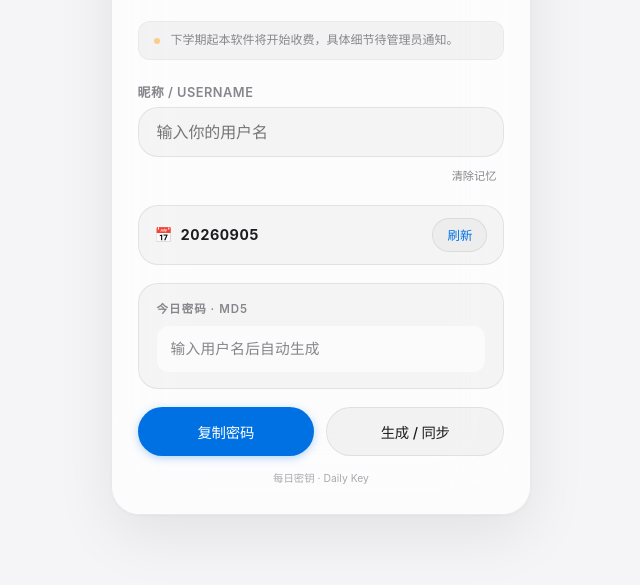
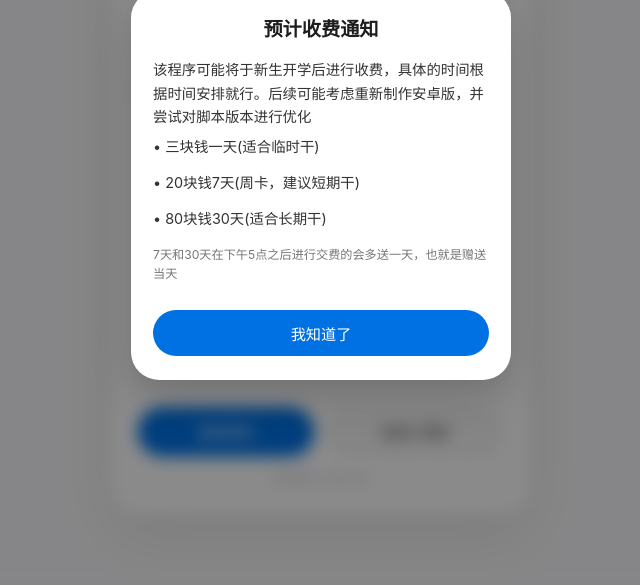
Before and after one commit to yuan2008/buermima, a plain HTML site: page index.html in a window 1280 px wide. Shown: the part 215-800 px from the top of the page, without its empty margins (319-959 px from the left). Drawn offline with nearby package versions, Linux system fonts and the light colour scheme.

Commit message:
对对对

```diff
--- a/index.html
+++ b/index.html
@@ -24,9 +24,7 @@
             --radius-lg: 28px;
             --input-bg: rgba(0,0,0,0.03);
         }
-
         * { margin: 0; padding: 0; box-sizing: border-box; -webkit-tap-highlight-color: transparent; }
-
         body {
             background: var(--bg);
             min-height: 100vh;
@@ -39,9 +37,7 @@
             -moz-osx-font-smoothing: grayscale;
             color: var(--text);
         }
-
         .container { width: 100%; max-width: 420px; }
-
         /* ---- Frosted Glass Card ---- */
         .card {
             background: var(--card-bg);
@@ -54,7 +50,6 @@
             opacity: 0;
             transform: translateY(24px);
         }
-
         /* ---- Header ---- */
         .header { text-align: center; margin-bottom: 24px; }
         .icon {
@@ -74,7 +69,6 @@
             margin-top: 4px;
             font-weight: 400;
         }
-
         /* ---- Pricing Notice Banner ---- */
         .pricing-banner {
             background: rgba(0,0,0,0.04);
@@ -100,7 +94,6 @@
             0%, 100% { opacity: 1; transform: scale(1); }
             50% { opacity: 0.45; transform: scale(0.75); }
         }
-
         /* ---- Input ---- */
         .input-group { margin-bottom: 18px; }
         .input-label {
@@ -135,7 +128,6 @@
             transition: all 0.2s;
         }
         .clear-btn:hover { color: #ff3b30; }
-
         /* ---- Date Badge ---- */
         .date-badge {
             background: var(--input-bg);
@@ -163,7 +155,6 @@
         }
         .refresh-date-btn:hover { background: rgba(0,113,227,0.06); }
         .refresh-date-btn:active { transform: scale(0.96); }
-
         /* ---- Password Display ---- */
         .password-area {
             background: var(--input-bg);
@@ -186,7 +177,6 @@
             min-height: 44px; display: flex; align-items: center;
         }
         .password-value.empty { color: var(--text-secondary); }
-
         /* ---- Buttons ---- */
         .button-group { display: flex; gap: 12px; margin-bottom: 14px; }
         .btn {
@@ -208,13 +198,11 @@
         }
         .btn-outline:hover { background: rgba(0,0,0,0.06); }
         .btn-outline:active { transform: scale(0.97); }
-
         /* ---- Footer ---- */
         footer {
             text-align: center; font-size: 0.65rem; color: var(--text-secondary);
             opacity: 0.7;
         }
-
         /* ---- Toast ---- */
         .toast-msg {
             position: fixed; bottom: 40px; left: 50%;
@@ -231,7 +219,74 @@
             opacity: 1;
             transform: translateX(-50%) translateY(0);
         }
-
+        /* ==========新增收费弹窗样式========== */
+        .modal-overlay{
+            position: fixed;
+            inset:0;
+            background:rgba(0,0,0,0.45);
+            backdrop-filter:blur(8px);
+            -webkit-backdrop-filter:blur(8px);
+            z-index:9999;
+            display:flex;
+            align-items:center;
+            justify-content:center;
+            padding:20px;
+            opacity:0;
+            pointer-events:none;
+        }
+        .modal-overlay.active{
+            opacity:1;
+            pointer-events:auto;
+        }
+        .modal-box{
+            width:100%;
+            max-width:380px;
+            background:#ffffff;
+            border-radius:var(--radius-lg);
+            box-shadow:0 15px 50px rgba(0,0,0,0.18);
+            padding:24px 22px;
+            transform:scale(0.92) translateY(12px);
+            transition:0.28s ease;
+        }
+        .modal-overlay.active .modal-box{
+            transform:scale(1) translateY(0);
+        }
+        .modal-title{
+            font-size:1.2rem;
+            font-weight:600;
+            text-align:center;
+            margin-bottom:16px;
+        }
+        .modal-content{
+            font-size:0.9rem;
+            line-height:1.65;
+            color:#333;
+            margin-bottom:18px;
+        }
+        .price-item{
+            padding:6px 0;
+        }
+        .modal-small-tip{
+            font-size:0.76rem;
+            color:#777;
+            margin-top:10px;
+            line-height:1.55;
+        }
+        .modal-close-btn{
+            width:100%;
+            padding:12px;
+            border-radius:100px;
+            border:none;
+            background:var(--accent);
+            color:#fff;
+            font-size:0.95rem;
+            font-weight:500;
+            cursor:pointer;
+            margin-top:8px;
+        }
+        .modal-close-btn:active{
+            transform:scale(0.97);
+        }
         @media (max-width: 480px) {
             .card { padding: 1.5rem 1.2rem; border-radius: 24px; }
             .button-group { gap: 10px; }
@@ -248,13 +303,11 @@
             <h1>每日密钥</h1>
             <div class="sub">Daily Password Generator</div>
         </div>
-
         <!-- Pricing Notice -->
         <div class="pricing-banner" id="pricingBanner">
             <span class="dot"></span>
             <span>下学期起本软件将开始收费，具体细节待管理员通知。</span>
         </div>
-
         <!-- Username Input -->
         <div class="input-group">
             <div class="input-label">昵称 / Username</div>
@@ -263,7 +316,6 @@
                 <button id="clearMemoryBtn" class="clear-btn" type="button">清除记忆</button>
             </div>
         </div>
-
         <!-- Date -->
         <div class="date-badge">
             <div class="date-info">
@@ -272,25 +324,37 @@
             </div>
             <button id="refreshDateBtn" class="refresh-date-btn">刷新</button>
         </div>
-
         <!-- Password -->
         <div class="password-area">
             <div class="password-label">今日密码 · MD5</div>
             <div id="passwordDisplay" class="password-value empty">输入用户名后自动生成</div>
         </div>
-
         <!-- Actions -->
         <div class="button-group">
             <button id="copyBtn" class="btn btn-primary">复制密码</button>
             <button id="manualGenBtn" class="btn btn-outline">生成 / 同步</button>
         </div>
-
         <footer>每日密钥 · Daily Key</footer>
+    </div>
+</div>
+<!-- =========新增收费弹窗DOM========= -->
+<div class="modal-overlay" id="modalOverlay">
+    <div class="modal-box">
+        <div class="modal-title">预计收费通知</div>
+        <div class="modal-content">
+            <p>该程序可能将于新生开学后进行收费，具体的时间根据时间安排就行。后续可能考虑重新制作安卓版，并尝试对脚本版本进行优化</p>
+            <div class="price-item">• 三块钱一天(适合临时干)</div>
+            <div class="price-item">• 20块钱7天(周卡，建议短期干)</div>
+            <div class="price-item">• 80块钱30天(适合长期干)</div>
+            <div class="modal-small-tip">
+                7天和30天在下午5点之后进行交费的会多送一天，也就是赠送当天
+            </div>
+        </div>
+        <button class="modal-close-btn" id="modalCloseBtn">我知道了</button>
     </div>
 </div>
 
 <div id="toastMsg" class="toast-msg"></div>
-
 <script>
 (function() {
     const usernameInput = document.getElementById('usernameInput');
@@ -303,6 +367,21 @@
     const toastEl = document.getElementById('toastMsg');
     const card = document.getElementById('card');
     const pricingBanner = document.getElementById('pricingBanner');
+
+    //弹窗元素
+    const modalOverlay = document.getElementById('modalOverlay');
+    const modalCloseBtn = document.getElementById('modalCloseBtn');
+
+    //关闭弹窗
+    modalCloseBtn.addEventListener('click',function(){
+        modalOverlay.classList.remove('active');
+    });
+    //点击遮罩层关闭弹窗
+    modalOverlay.addEventListener('click',function(e){
+        if(e.target === modalOverlay){
+            modalOverlay.classList.remove('active');
+        }
+    });
 
     // ---- GSAP Entrance Animation ----
     gsap.to(card, {
@@ -327,7 +406,6 @@
         const d = String(now.getDate()).padStart(2, '0');
         return `${y}${m}${d}`;
     }
-
     function showToast(msg, isError) {
         toastEl.textContent = msg || (isError ? '复制失败' : '已复制到剪贴板');
         gsap.killTweensOf(toastEl);
@@ -344,24 +422,20 @@
             }
         });
     }
-
     function generateDailyPassword(username, dateStr) {
         if (!username || username.trim() === "") return null;
         const cleanName = username.trim();
         const rawString = `${cleanName}-${dateStr}-${cleanName}`;
         return CryptoJS.MD5(rawString).toString();
     }
-
     function refreshAll(updateStorageFlag) {
         const todayDate = getTodayDateStr();
         gsap.to(todayDateSpan, { opacity: 0, duration: 0.1, onComplete: function() {
             todayDateSpan.innerText = todayDate;
             gsap.to(todayDateSpan, { opacity: 1, duration: 0.2 });
         }});
-
         let rawUsername = usernameInput.value;
         let finalUsername = rawUsername ? rawUsername.trim() : "";
-
         if (finalUsername === "") {
             passwordDisplayDiv.innerHTML = '输入用户名后自动生成';
             passwordDisplayDiv.classList.add('empty');
@@ -369,7 +443,6 @@
             passwordDisplayDiv.setAttribute('data-pwd-value', '');
             return;
         }
-
         const generatedPwd = generateDailyPassword(finalUsername, todayDate);
         if (generatedPwd) {
             passwordDisplayDiv.innerHTML = generatedPwd;
@@ -378,18 +451,15 @@
             passwordDisplayDiv.setAttribute('data-pwd-value', generatedPwd);
             gsap.from(passwordDisplayDiv, { scale: 0.98, duration: 0.2, ease: "power2.out" });
         }
-
         if (updateStorageFlag && finalUsername !== "") {
             localStorage.setItem('daily_pwd_username', finalUsername);
         }
     }
-
     function forceRegenerateAndSave() {
         const todayDate = getTodayDateStr();
         todayDateSpan.innerText = todayDate;
         let rawUsername = usernameInput.value;
         let finalUsername = rawUsername ? rawUsername.trim() : "";
-
         if (finalUsername === "") {
             passwordDisplayDiv.innerHTML = '输入用户名后自动生成';
             passwordDisplayDiv.classList.add('empty');
@@ -397,7 +467,6 @@
             passwordDisplayDiv.setAttribute('data-pwd-value', '');
             return;
         }
-
         const newPwd = generateDailyPassword(finalUsername, todayDate);
         if (newPwd) {
             passwordDisplayDiv.innerHTML = newPwd;
@@ -408,7 +477,6 @@
             gsap.from(passwordDisplayDiv, { scale: 0.98, duration: 0.25, ease: "power2.out" });
         }
     }
-
     function copyCurrentPassword() {
         const isValid = passwordDisplayDiv.getAttribute('data-valid-pwd') === 'true';
         const currentPwd = passwordDisplayDiv.getAttribute('data-pwd-value');
@@ -423,7 +491,6 @@
             showToast('复制失败，请手动选择', true);
         });
     }
-
     var debounceTimer;
     function onUsernameInput() {
         if (debounceTimer) clearTimeout(debounceTimer);
@@ -442,7 +509,6 @@
             }
         }, 50);
     }
-
     function clearUsernameMemory() {
         localStorage.removeItem('daily_pwd_username');
         usernameInput.value = '';
@@ -455,7 +521,6 @@
         showToast('用户名记忆已清除');
         gsap.from(passwordDisplayDiv, { x: -4, duration: 0.25, ease: "power2.out", clearProps: "x" });
     }
-
     function init() {
         var savedUsername = localStorage.getItem('daily_pwd_username');
         if (savedUsername && savedUsername.trim() !== "") {
@@ -470,6 +535,10 @@
             passwordDisplayDiv.setAttribute('data-pwd-value', '');
             usernameInput.value = '';
         }
+        //页面加载完成延迟弹出收费弹窗
+        setTimeout(()=>{
+            modalOverlay.classList.add('active');
+        },600);
 
         usernameInput.addEventListener('input', onUsernameInput);
         copyBtn.addEventListener('click', copyCurrentPassword);
@@ -483,7 +552,6 @@
         });
         clearMemoryBtn.addEventListener('click', clearUsernameMemory);
     }
-
     window.addEventListener('focus', function() {
         var currentDisplayDate = todayDateSpan.innerText;
         var realToday = getTodayDateStr();
@@ -498,7 +566,6 @@
             }
         }
     });
-
     window.addEventListener('DOMContentLoaded', init);
 })();
 </script>
```
